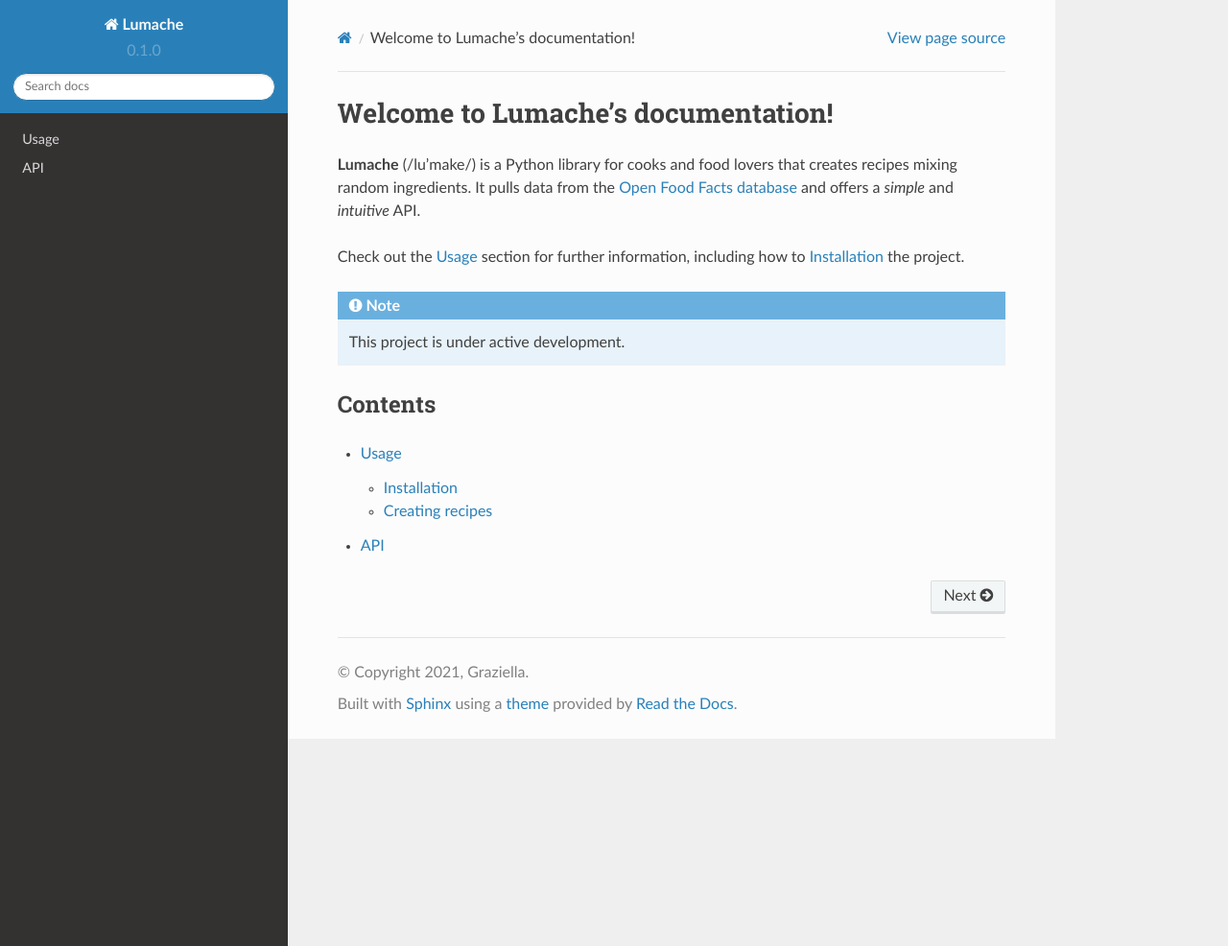
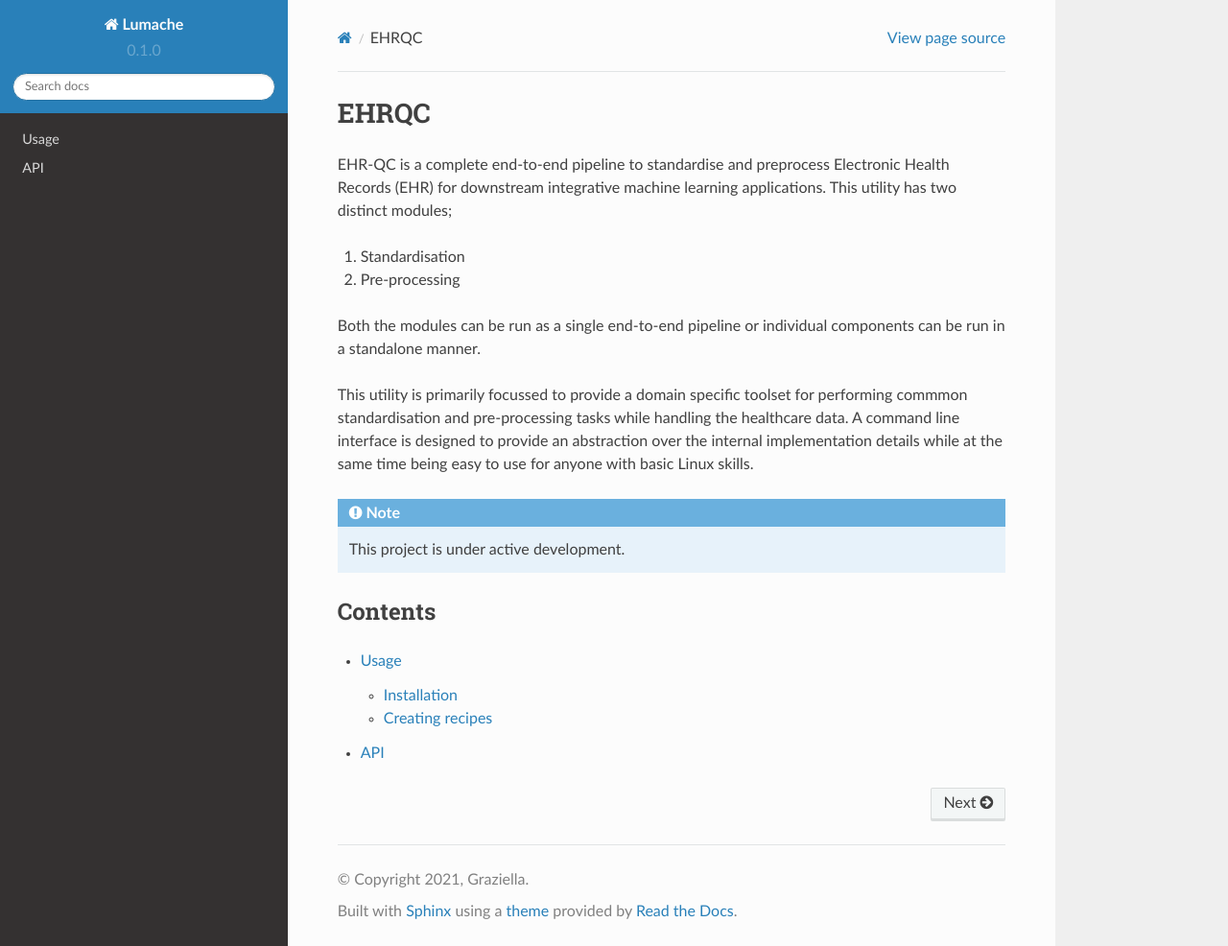
Before and after one commit to ryashpal/EHR-QC-Tutorials, a Sphinx documentation site: the page built from docs/source/index.rst, in a window 1280 px wide and 986 px high. Shown: the whole window at 96% size. Built offline with Sphinx 7.4.7 and the Read the Docs theme 2.0.0, drawn with Linux system fonts in a browser that asks for light colours.

Commit message:
Initial commit

```diff
--- a/docs/source/index.rst
+++ b/docs/source/index.rst
@@ -1,13 +1,14 @@
-Welcome to Lumache's documentation!
+EHRQC
 ===================================
 
-**Lumache** (/lu'make/) is a Python library for cooks and food lovers
-that creates recipes mixing random ingredients.
-It pulls data from the `Open Food Facts database <https://world.openfoodfacts.org/>`_
-and offers a *simple* and *intuitive* API.
+EHR-QC is a complete end-to-end pipeline to standardise and preprocess Electronic Health Records (EHR) for downstream integrative machine learning applications. This utility has two distinct modules;
 
-Check out the :doc:`usage` section for further information, including
-how to :ref:`installation` the project.
+1. Standardisation
+2. Pre-processing
+
+Both the modules can be run as a single end-to-end pipeline or individual components can be run in a standalone manner.
+
+This utility is primarily focussed to provide a domain specific toolset for performing commmon standardisation and pre-processing tasks while handling the healthcare data. A command line interface is designed to provide an abstraction over the internal implementation details while at the same time being easy to use for anyone with basic Linux skills.
 
 .. note::
 
```
